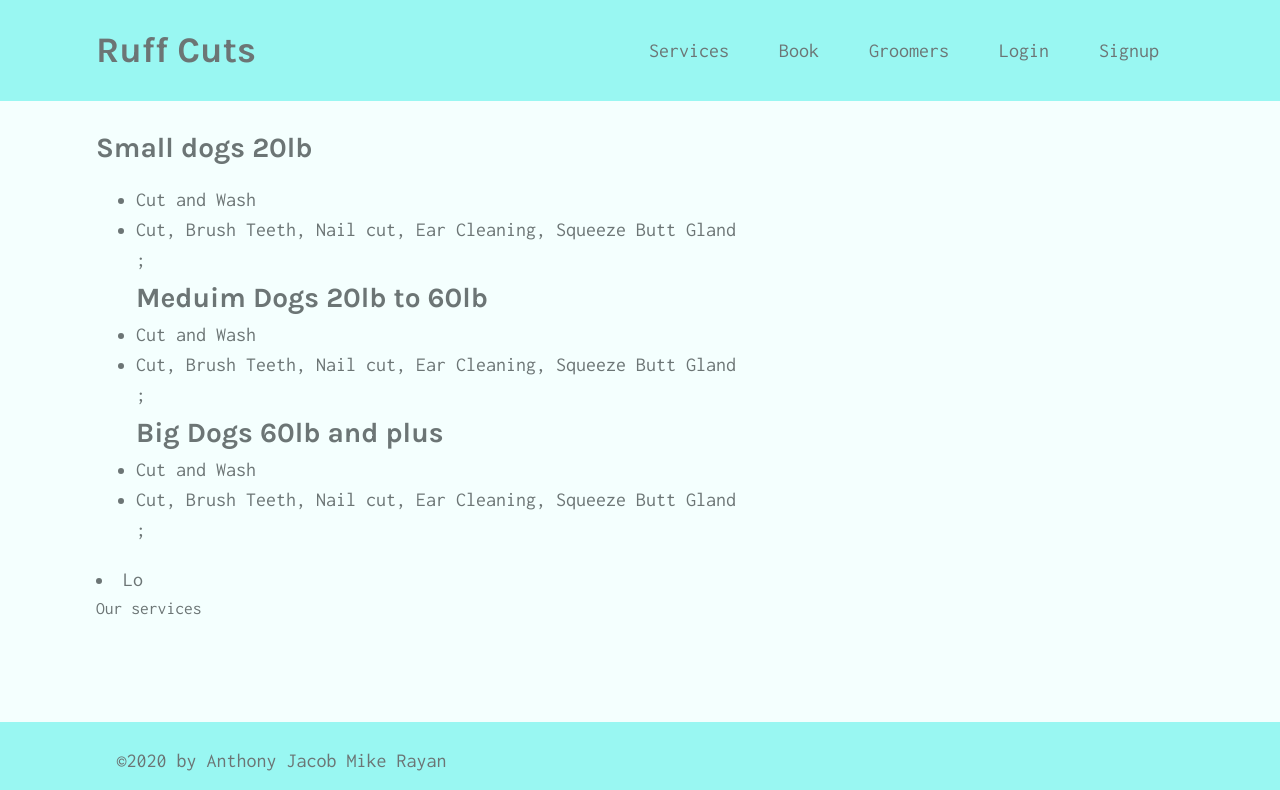
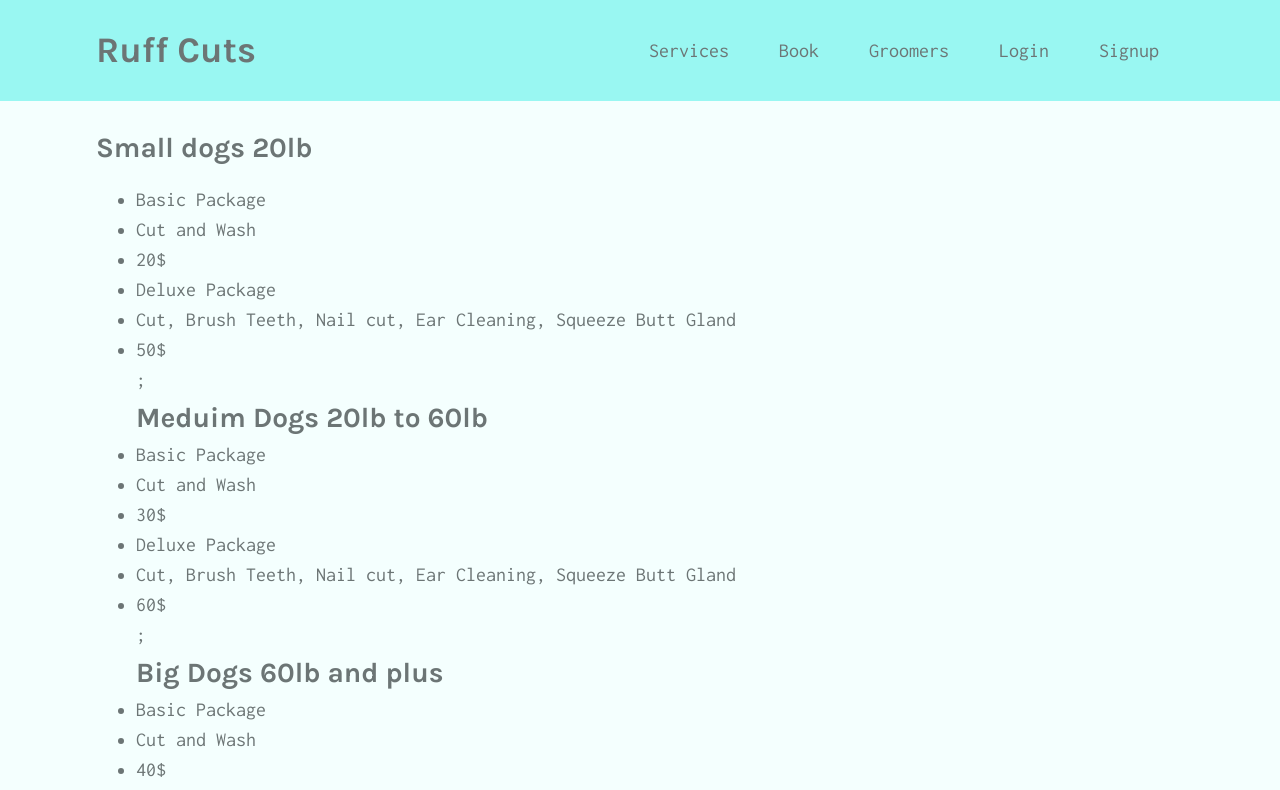
Before and after one commit to Jacob-Banks/group-3, a React (Create React App) app in the folder client/: page /Services in a window 1280 px wide. Shown: the top 790 px of the page. Built offline with nearby package versions, Linux system fonts and the light colour scheme.

Commit message:
new update on service component

```diff
--- a/client/src/components/ServicesList/index.js
+++ b/client/src/components/ServicesList/index.js
@@ -48,18 +48,30 @@ const ServicesList = ({ options }) => {
         <h3>Small dogs 20lb</h3>
         <ul>
         {dog20lb.map((choice, i) => (
-            <li key={choice.service}>{choice.service}</li>
+             <div>
+             <li key={choice.option}>{choice.option}</li>
+             <li key={choice.service}>{choice.service}</li>
+             <li key={choice.price}>{choice.price}</li>
+             </div>
         ))};
         <h3>Meduim Dogs 20lb to 60lb</h3>
         {dog20To60lb.map((choice, i) =>(
-            <li key={choice.service}>{choice.service}</li>
+           <div>
+           <li key={choice.option}>{choice.option}</li>
+           <li key={choice.service}>{choice.service}</li>
+           <li key={choice.price}>{choice.price}</li>
+           </div>
         ))};
         <h3>Big Dogs 60lb and plus</h3>
         {dog60andPlus.map((choice, i) =>(
+            <div>
+            <li key={choice.option}>{choice.option}</li>
             <li key={choice.service}>{choice.service}</li>
+            <li key={choice.price}>{choice.price}</li>
+            </div>
         ))};
          </ul>
-        <li>Lo</li>
+
     </div>
  )
 };
```
